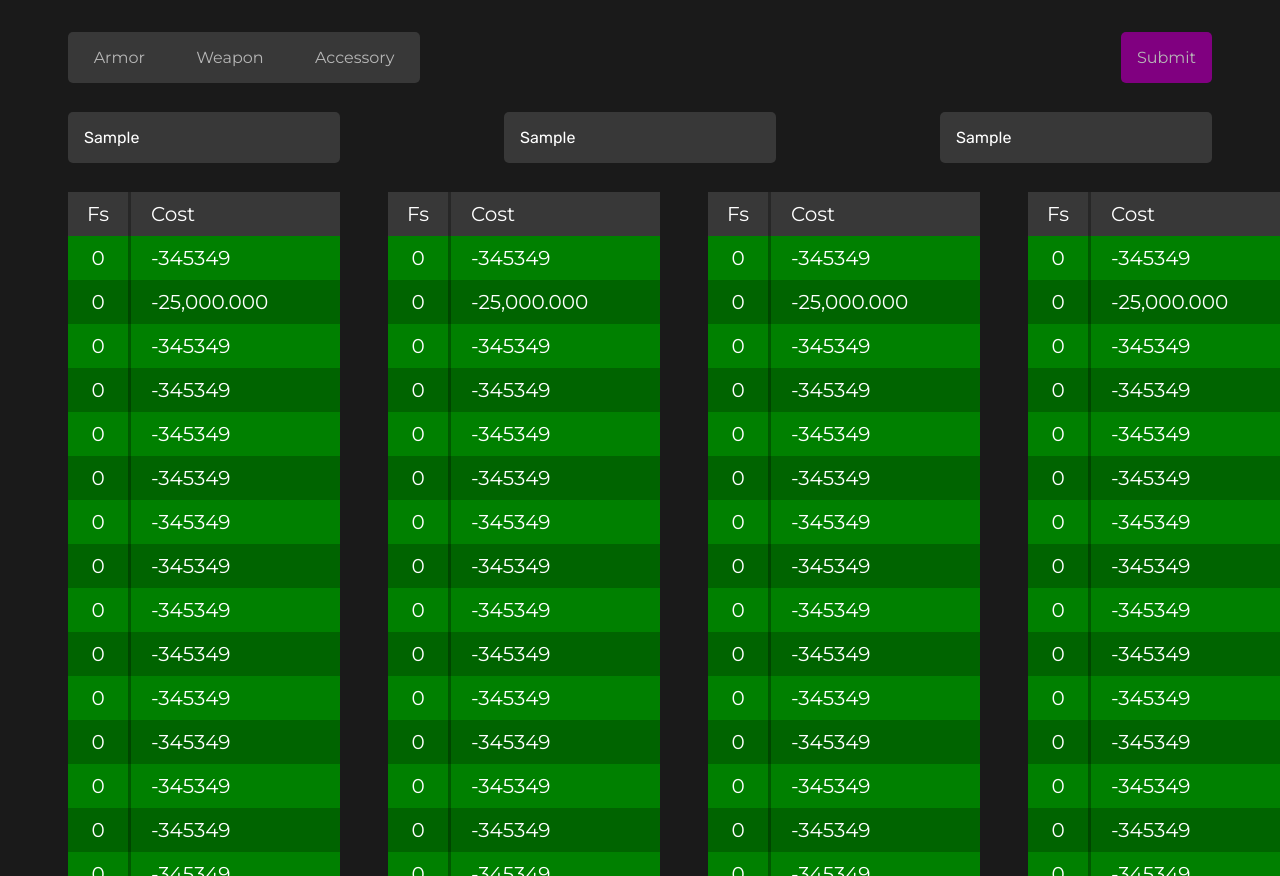
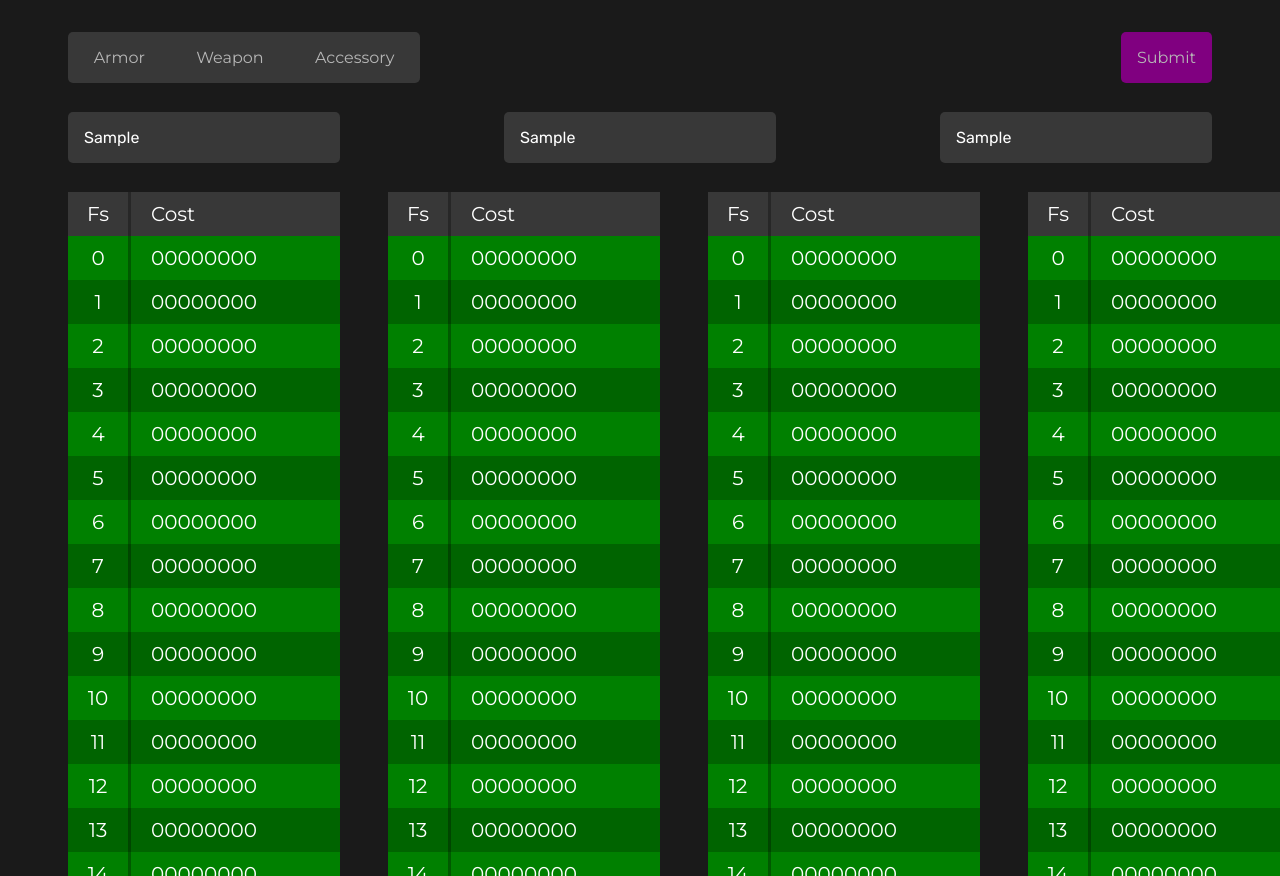
Before and after one commit to KerimD/bdo-app, a React (Create React App) app in the folder bdo-app-ts/: page / in a window 1280 px wide. Both pictures are taken after typing "Sample", "Sample", "Sample" into the empty fields and a click on the button "Submit". Built offline with nearby package versions, Linux system fonts and the light colour scheme.

Commit message:
everything pretty much works just need a back end now easy

```diff
--- a/bdo-app-ts/src/MainInputs.tsx
+++ b/bdo-app-ts/src/MainInputs.tsx
@@ -30,13 +30,12 @@ const MainInputs: React.FC<IProps> = (props: IProps): JSX.Element => {
         props.handleInputs(inputs);
         moveInputs();
 
-        (async () => {
-            // show tables
+        setTimeout(() => {
             let tables = document.getElementsByClassName(
                 'tables'
             ) as HTMLCollectionOf<HTMLElement>;
             tables[0].style.display = 'grid';
-        })()
+        }, 700);
     };
 
     return (
--- a/bdo-app-ts/src/Table.tsx
+++ b/bdo-app-ts/src/Table.tsx
@@ -19,71 +19,9 @@ const Table: React.FC<IProps> = (props: IProps): JSX.Element => {
                 <div className="fs-col-title fs-col">Fs</div>
                 <div className="cost-col-title cost-col">Cost</div>
             </div>
+
             <div className="values-fs-table">
-                <div className="fs-col">0</div>
-                <div className="cost-col">-345349</div>
-                <div className="fs-col darker-green">0</div>
-                <div className="cost-col darker-green">-25,000.000</div>
-                <div className="fs-col">0</div>
-                <div className="cost-col">-345349</div>
-                <div className="fs-col darker-green">0</div>
-                <div className="cost-col darker-green">-345349</div>
-                <div className="fs-col">0</div>
-                <div className="cost-col">-345349</div>
-                <div className="fs-col darker-green">0</div>
-                <div className="cost-col darker-green">-345349</div>
-                <div className="fs-col">0</div>
-                <div className="cost-col">-345349</div>
-                <div className="fs-col darker-green">0</div>
-                <div className="cost-col darker-green">-345349</div>
-                <div className="fs-col">0</div>
-                <div className="cost-col">-345349</div>
-                <div className="fs-col darker-green">0</div>
-                <div className="cost-col darker-green">-345349</div>
-                <div className="fs-col">0</div>
-                <div className="cost-col">-345349</div>
-                <div className="fs-col darker-green">0</div>
-                <div className="cost-col darker-green">-345349</div>
-                <div className="fs-col">0</div>
-                <div className="cost-col">-345349</div>
-                <div className="fs-col darker-green">0</div>
-                <div className="cost-col darker-green">-345349</div>
-                <div className="fs-col">0</div>
-                <div className="cost-col">-345349</div>
-                <div className="fs-col darker-green">0</div>
-                <div className="cost-col darker-green">-345349</div>
-                <div className="fs-col">0</div>
-                <div className="cost-col">-345349</div>
-                <div className="fs-col darker-green">0</div>
-                <div className="cost-col darker-green">-25,000.000</div>
-                <div className="fs-col">0</div>
-                <div className="cost-col">-345349</div>
-                <div className="fs-col darker-green">0</div>
-                <div className="cost-col darker-green">-345349</div>
-                <div className="fs-col">0</div>
-                <div className="cost-col">-345349</div>
-                <div className="fs-col darker-green">0</div>
-                <div className="cost-col darker-green">-345349</div>
-                <div className="fs-col">0</div>
-                <div className="cost-col">-345349</div>
-                <div className="fs-col darker-green">0</div>
-                <div className="cost-col darker-green">-345349</div>
-                <div className="fs-col">0</div>
-                <div className="cost-col">-345349</div>
-                <div className="fs-col darker-green">0</div>
-                <div className="cost-col darker-green">-345349</div>
-                <div className="fs-col">0</div>
-                <div className="cost-col">-345349</div>
-                <div className="fs-col darker-green">0</div>
-                <div className="cost-col darker-green">-345349</div>
-                <div className="fs-col">0</div>
-                <div className="cost-col">-345349</div>
-                <div className="fs-col darker-green">0</div>
-                <div className="cost-col darker-green">-345349</div>
-                <div className="fs-col">0</div>
-                <div className="cost-col">-345349</div>
-                <div className="fs-col darker-green">0</div>
-                <div className="cost-col darker-green">-345349</div>
+                {calculateCosts(props.currLvl, props.inputs)}
             </div>
         </div>
     );
@@ -95,7 +33,6 @@ const calculateCost = (
     currLvl: string,
     itemCosts: Inputs
 ): string => {
-
     // get success from fs, currLvl, and itemType
     let success: number = parseFloat('.0344');
 
@@ -124,16 +61,35 @@ const calculateCost = (
     return String(cost);
 };
 
-const calculateCosts = (currLvl: string, itemCosts: Inputs): string[] => {
-    let costs: string[] = new Array(121);
-    let cost: string = calculateCost('59', currLvl, itemCosts);
-    console.log(cost);
-    costs[0] = cost;
+const calculateCosts = (currLvl: string, itemCosts: Inputs): JSX.Element[] => {
+    let costs: JSX.Element[] = new Array(121);
+    let everyOther: boolean = true;
 
-    // for (let fs = 0; fs < 121; fs++) {
-    //       cost = calculateCost(String(fs), currLvl, itemCosts);
-    //       costs[fs] = cost;
-    // }
+    for (let fs = 0; fs < 121; fs++) {
+        if (everyOther) {
+            costs = [
+                ...costs,
+                <div key={fs} className="fs-col">
+                    {fs}
+                </div>,
+                <div key={fs + 122} className="cost-col">
+                    00000000
+                </div>
+            ];
+            everyOther = false;
+        } else {
+            costs = [
+                ...costs,
+                <div key={fs} className="fs-col darker-green">
+                    {fs}
+                </div>,
+                <div key={fs + 122} className="cost-col darker-green">
+                    00000000
+                </div>
+            ];
+            everyOther = true;
+        }
+    }
 
     return costs;
 };
--- a/bdo-app-ts/src/Tables.tsx
+++ b/bdo-app-ts/src/Tables.tsx
@@ -31,12 +31,12 @@ export default Tables;
 const arrTables = (inputs: Inputs): JSX.Element[] => {
     let arr: JSX.Element[] = [];
 
-    let accy: string[] = ['PRI', 'DUO', 'TRI', 'TET', 'PEN']
+    let accy: string[] = ['PRI', 'DUO', 'TRI', 'TET', 'PEN'];
 
     // type accy
     if (inputs.type === 'accessory') {
         for (let type of accy) {
-            arr = [...arr, <Table key={type} inputs={inputs} currLvl={type} />]
+            arr = [...arr, <Table key={type} inputs={inputs} currLvl={type} />];
         }
     }
 
```
